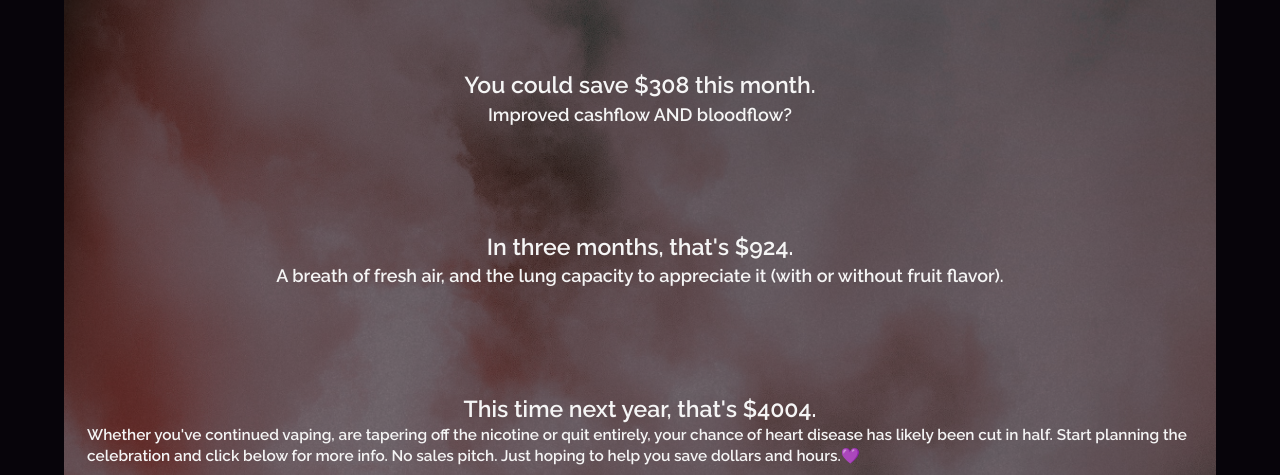
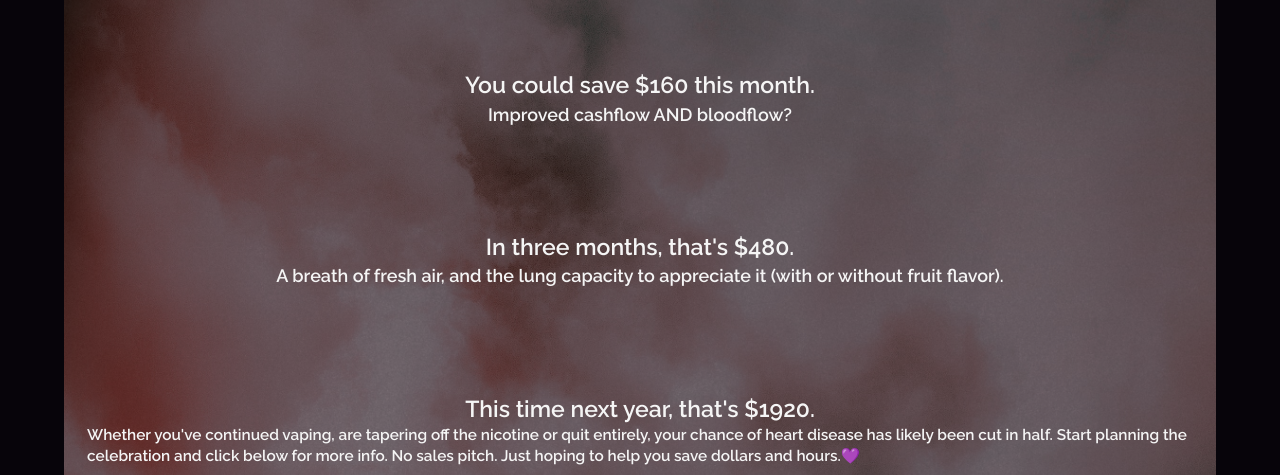
Before and after one commit to nfsol/vape2save, a React (Vite) app: page /results in a window 1280 px wide. Shown: the part 193-668 px from the top of the page. Built offline with nearby package versions, Linux system fonts and the light colour scheme.

Commit message:
Swapped to BrowserRouter to incorporate animated page transitions on routes, basic transitions in place using framer-motion

```diff
--- a/src/App.css
+++ b/src/App.css
@@ -13,7 +13,7 @@ body {
   line-height: 1.4;
   background: #07040a;
   color: whitesmoke;
-  height: 100vh;
+  height: 95vh;
   width: 90vw;
   margin: 0 auto;
   display: flex;
--- a/src/App.jsx
+++ b/src/App.jsx
@@ -1,16 +1,16 @@
-import { Outlet } from "react-router-dom";
-import './App.css'
+import { BrowserRouter} from "react-router-dom";
+import "./App.css";
 import { Header } from "./components/Header";
-
-
+import AnimatedRoutes from "./components/AnimatedRoutes";
 function App() {
-
   return (
     <div className="App">
-      <Header/>
-      <Outlet/>
+      <BrowserRouter>
+        <Header />
+        <AnimatedRoutes />
+      </BrowserRouter>
     </div>
-  )
+  );
 }
 
-export default App
+export default App;
--- /dev/null
+++ b/src/components/AnimatedRoutes.jsx
@@ -0,0 +1,27 @@
+import React from "react";
+import { Routes, Route, useLocation } from "react-router-dom";
+import { AnimatePresence } from "framer-motion";
+
+import { MoreInfo } from "../routes/MoreInfo";
+import { Calculator } from "../routes/Calculator";
+import { Results } from "../routes/Results";
+import { Welcome } from "../routes/Welcome";
+import { Monk } from "../routes/Monk";
+
+function AnimatedRoutes() {
+  const location = useLocation();
+
+  return (
+    <AnimatePresence mode="wait">
+      <Routes key={location.pathname} location={location}>
+        <Route path="/" element={<Welcome />} />
+        <Route path="/calc" element={<Calculator />} />
+        <Route path="/results" element={<Results />} />
+        <Route path="/monk" element={<Monk />} />
+        <Route path="/info" element={<MoreInfo />} />
+      </Routes>
+    </AnimatePresence>
+  );
+}
+
+export default AnimatedRoutes;
--- a/src/main.jsx
+++ b/src/main.jsx
@@ -1,43 +1,12 @@
 import React from "react";
 import ReactDOM from "react-dom/client";
-import { createBrowserRouter, RouterProvider } from "react-router-dom";
 import App from "./App";
-import { MoreInfo } from "./routes/MoreInfo";
-import { Calculator } from "./routes/Calculator";
-import { Results } from "./routes/Results";
-import { Welcome } from "./routes/Welcome";
-import { Monk } from "./routes/Monk";
 
-const router = createBrowserRouter([
-  {
-    path: "/",
-    element: <App />,
-    children: [
-      {
-        path: "/",
-        element: <Welcome />,
-      },
-      {
-        path: "calc",
-        element: <Calculator />,
-      },
-      {
-        path: "info",
-        element: <MoreInfo />,
-      }, {
-        path: "results",
-        element: <Results />,
-      },
-      {
-        path: "monk",
-        element: <Monk />,
-      },
-    ],
-  },
-]);
+
+
 
 ReactDOM.createRoot(document.getElementById("root")).render(
   <React.StrictMode>
-    <RouterProvider router={router} />
+    <App/>
   </React.StrictMode>
 );
--- a/src/routes/Calculator.jsx
+++ b/src/routes/Calculator.jsx
@@ -1,6 +1,7 @@
 import React, { useState } from "react";
 import cloud from "../assets/cloud.jpg";
 import styled from "styled-components";
+import { motion } from "framer-motion";
 import { Link, useNavigate } from "react-router-dom";
 
 const OverlaidImage = styled.div`
@@ -16,7 +17,7 @@ const OverlaidImage = styled.div`
 
 const ImageOverlay = styled.div`
   width: 100%;
-  height: 100%;
+  height: 100vh;
   background-color: rgba(0, 0, 0, 0.5);
   display: flex;
   flex-direction: column;
@@ -45,7 +46,7 @@ const InputBox = styled.input`
 const InputLabel = styled.label`
   font-size: 1em;
 `;
-const SubmitButton = styled.button`
+const SubmitButton = styled(motion.button)`
 appearance: none;
 background-color: ${(props) =>
   props.type === "primary" ? "white" : "#1a1a1a"};
@@ -89,7 +90,12 @@ export const Calculator = () => {
 
   const { showResults, setShowResults } = useState(false);
   return (
-    <>
+    <motion.div
+    initial={{ y: -1000 }}
+    animate={{ y: 0 }}
+    exit={{ y: 1000 }}
+    transition={{ duration: .2 }}
+    >
       <OverlaidImage>
         <ImageOverlay>
           <InputContainer>
@@ -137,6 +143,6 @@ export const Calculator = () => {
           </InputContainer>
         </ImageOverlay>
       </OverlaidImage>
-    </>
+    </motion.div>
   );
 };
--- a/src/routes/Results.jsx
+++ b/src/routes/Results.jsx
@@ -1,6 +1,7 @@
 import React from "react";
 import { useLocation } from "react-router-dom";
 import styled from "styled-components";
+import { motion } from "framer-motion";
 import cloud from "../assets/cloud.jpg";
 const OverlaidImage = styled.div`
   width: 100%;
@@ -21,7 +22,7 @@ const ImageOverlay = styled.div`
 `;
 const ResultContainer = styled.section`
   margin: 2%;
-  margin-top:0;
+  margin-top: 0;
   font-size: 0.8em;
   align-self: center;
   display: flex;
@@ -37,48 +38,45 @@ export const Results = () => {
     perWeek: 3.5,
     juice: 25,
   };
+  const savingsPerMonth = perPack * (perWeek * 4) - (perWeek / 7) * juice * 4;
   return (
-    <>
+    <motion.div
+      initial={{ x: -500 }}
+      animate={{ x: 0 }}
+      exit={{ x: 500 }}
+      transition={{ duration: .2 }}
+    >
       <OverlaidImage>
         <ImageOverlay>
           <ResultContainer>
             <h2>
               If a pack of cigarettes is ${perPack} and you smoke {perWeek}{" "}
-              packs per week, and 30ml of vape liquid at ${juice}
-              .
+              packs per week, and 30ml of vape liquid at ${juice}.
             </h2>
           </ResultContainer>
           <ResultContainer>
-            <h2>
-              You could save $
-              {perPack * perWeek * 4 - (perWeek / 7 - juice) * 4} this month.
-            </h2>
+            <h2>You could save ${savingsPerMonth} this month.</h2>
             <h3>Improved cashflow AND bloodflow?</h3>
           </ResultContainer>
           <ResultContainer>
-            <h2>
-              In three months, that's $
-              {perPack * perWeek * 12 - (perWeek / 7 - juice) * 12}.
-            </h2>
+            <h2>In three months, that's ${savingsPerMonth * 3}.</h2>
             <h3>
-              A breath of fresh air, and the lung capacity to appreciate it (with
-              or without fruit flavor).
+              A breath of fresh air, and the lung capacity to appreciate it
+              (with or without fruit flavor).
             </h3>
           </ResultContainer>
           <ResultContainer>
-            <h2>
-              This time next year, that's $
-              {perPack * perWeek * 52 - (perWeek / 7 - juice) * 52}.
-            </h2>
+            <h2>This time next year, that's ${savingsPerMonth * 12}.</h2>
             <h4>
-              Whether you've continued vaping, are tapering off the nicotine or quit entirely, your chance of heart disease has likely
-              been cut in half. Start planning the celebration and click below
-              for more info. No sales pitch. Just hoping to
-              help you save dollars and hours.&#x1F49C;{" "}
+              Whether you've continued vaping, are tapering off the nicotine or
+              quit entirely, your chance of heart disease has likely been cut in
+              half. Start planning the celebration and click below for more
+              info. No sales pitch. Just hoping to help you save dollars and
+              hours.&#x1F49C;{" "}
             </h4>
           </ResultContainer>
         </ImageOverlay>
       </OverlaidImage>
-    </>
+    </motion.div>
   );
 };
--- a/src/routes/Welcome.jsx
+++ b/src/routes/Welcome.jsx
@@ -2,6 +2,7 @@ import React from "react";
 import smoking from "../assets/smoking.jpg";
 import { Button } from "../components/Button";
 import styled from "styled-components";
+import { motion } from "framer-motion";
 import { Link } from "react-router-dom";
 const OverlaidImage = styled.div`
   max-width: 100%;
@@ -33,7 +34,12 @@ const TextContainer = styled.div`
 `;
 export const Welcome = () => {
   return (
-    <>
+    <motion.div
+    initial={{ x: -500 }}
+    animate={{ x: 0 }}
+    exit={{ x: 500 }}
+    transition={{ duration: .2 }}
+    >
       <OverlaidImage>
         <ImageOverlay>
           <TextContainer>
@@ -54,6 +60,6 @@ export const Welcome = () => {
           </ButtonContainer>
         </ImageOverlay>
       </OverlaidImage>
-    </>
+    </motion.div>
   );
 };
```
